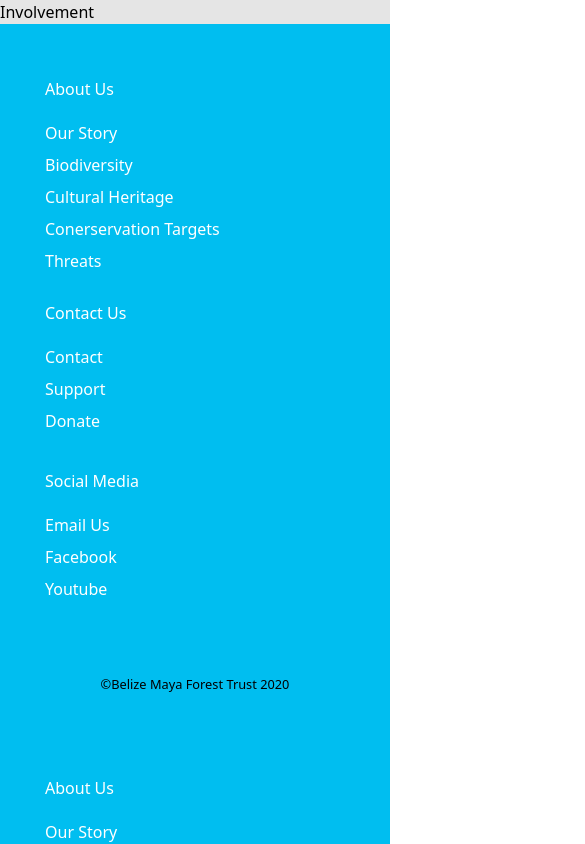
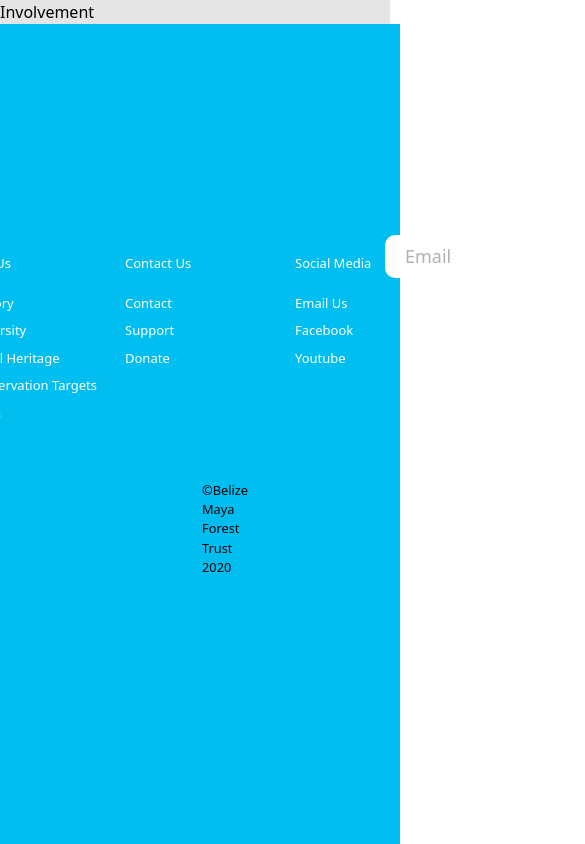
Before and after one commit to Totsylol/Belize-Maya-Forest-Trust, a React (Create React App) app in the folder AppArch/frontend/BMFT/: page /Involvement in a window 390 px wide. Shown: the top 844 px of the page, 585 px wide, since content can reach past the window. Built offline with nearby package versions, Linux system fonts and the light colour scheme.

Commit message:
small adjust footer

```diff
--- a/AppArch/frontend/BMFT/src/components/styles/foot.module.css
+++ b/AppArch/frontend/BMFT/src/components/styles/foot.module.css
@@ -192,30 +192,129 @@
     margin-bottom: 16px;
   }
 
-  @media screen and (max-width: 600px) {
-    .footerlinks {
-      padding-top: 2rem;
+  @media (max-width: 1634px) {
+
+    .footerlinkitems {
+    width: 200px;
+    }
+
+    .FinalBMFT {
+        left: -550px;
+    }
+
+    .footersubscriptionheading {
+        margin-left: -300px;
+    }
+
+    .subbutton {
+    margin-left: -300px;
+
     }
 
     .footerinput {
-      width: 100%;
+     margin-left:-300px;
+    }
+}
+    @media (max-width: 1339px) {
+        .subbutton {
+            margin-left: -300px;
+
+            }
+
+            .footerinput {
+             margin-left:-300px;
+            }
+            .FinalBMFT {
+                left: -500px;
+            }
+
+
+  }
+  @media (max-width: 1325px) {
+    .footercontainer{
+        padding: 70px;
     }
 
-    .btn {
-      width: 100%;
+
+}
+@media (max-width: 1291px) {
+    .subbutton {
+        margin-left: -400px;
+
+        }
+
+        .footerinput {
+         margin-left:-400px;
+        }
+        .footersubscriptionheading {
+            left: 585px;
+        }
+
+
+}
+@media (max-width: 1236px) {
+    .FinalBMFT{
+        left: -470px;
     }
 
-    .footerlinkwrapper {
-      flex-direction: column;
+
+}
+@media (max-width: 1227px) {
+    .footercontainer{
+        padding: 7rem 0;
     }
 
-    .socialmediawrap {
-      flex-direction: column;
+}
+@media (max-width: 1199px) {
+    .footercontainer{
+        padding: 7rem 0;
     }
-  }
+        .footerlinkitems {
+            width: 150px;
+            font-size: 13px;
+            }
 
-  @media (max-width: 600px) {
-    .footercontainer {
-      padding: 6vw 0 3vw 0;
+            .FinalBMFT {
+                left: -430px;
+            }
+
+            .footersubscriptionheading {
+                margin-left: -400px;
+            }
+
+            .subbutton {
+            margin-left: -530px;
+
+            }
+
+            .footerinput {
+             margin-left:-530px;
+            }
     }
-  }
+    @media (max-width: 1199px) {
+        .footercontainer{
+            padding: 5rem 1;
+
+        }
+    }
+        @media (max-width: 1199px) {
+            .footercontainer{
+                padding: 200px;
+                width: 100%;
+
+            }
+            .FinalBMFT{
+                    left: -400px;
+                    top: 100px;
+            }
+                .footerinput{
+                    top: 10px;
+                }
+                .subbutton{
+                    top:-50px;
+                }
+                .footersubscriptionheading{
+                    top: 150px;
+                    left: 575px;
+                }
+        }
```
